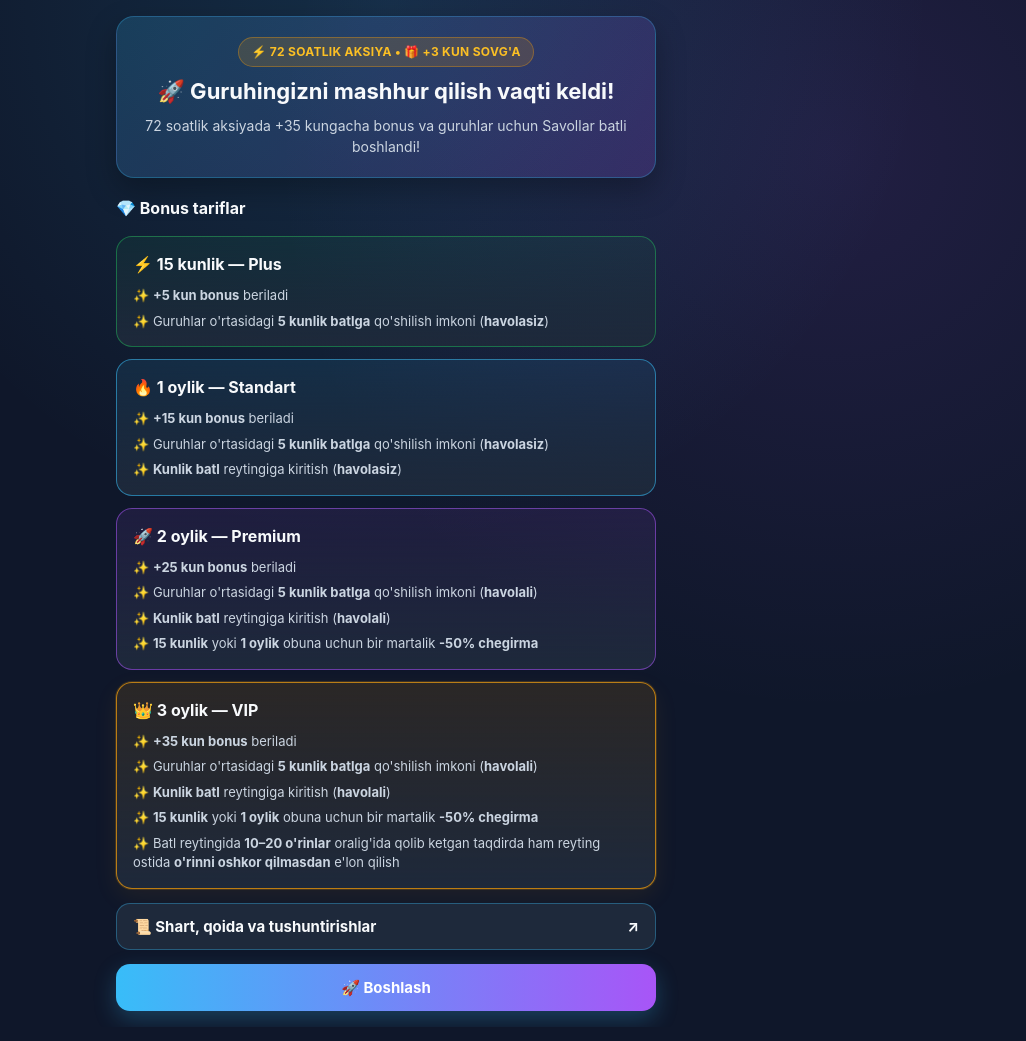
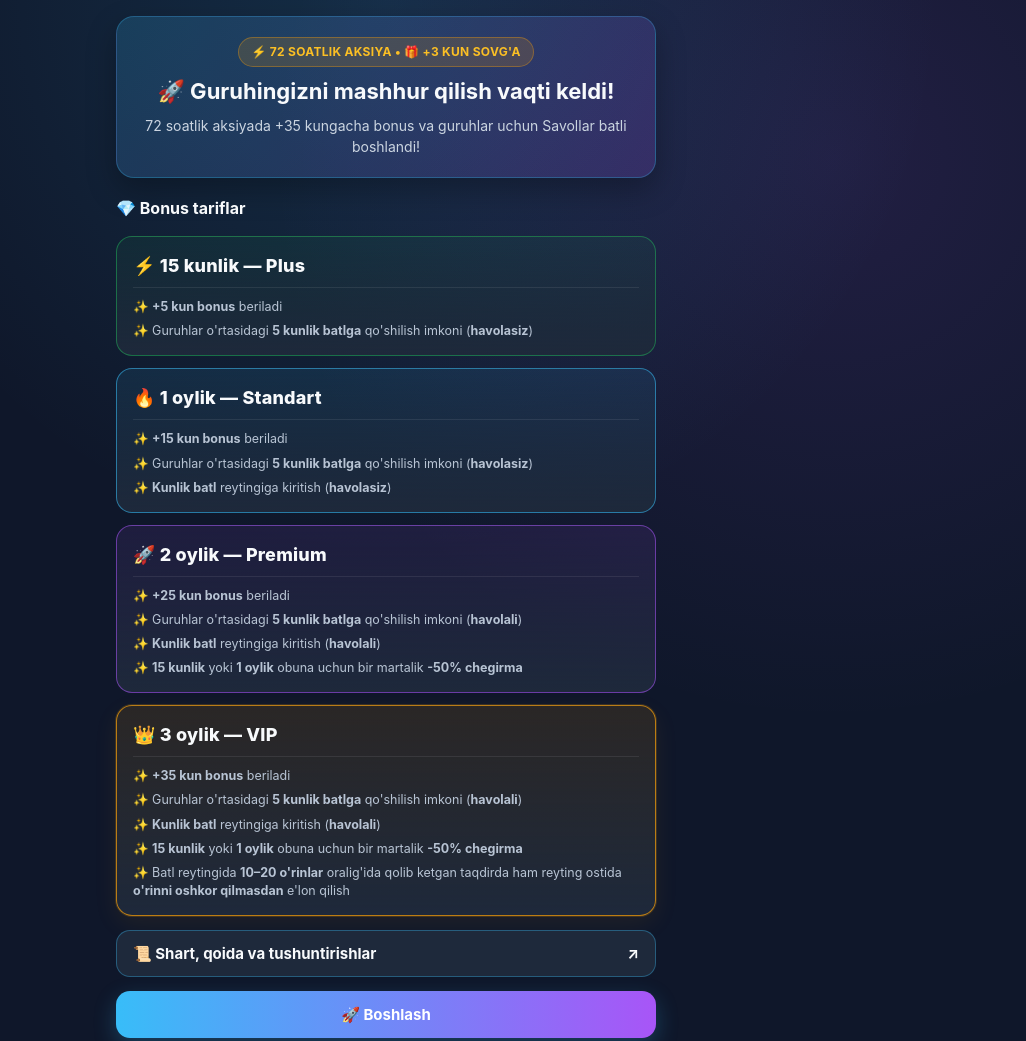
Before and after one commit to 17xolid-cyber/aksiya-miniapp, a plain HTML site: page index.html in a window 1280 px wide. Shown: the top 1041 px of the page, without its empty margins (254-1280 px from the left). Drawn offline with Linux system fonts and the light colour scheme.

Commit message:
Refactor index.html structure and styles

```diff
--- a/index.html
+++ b/index.html
@@ -131,18 +131,22 @@
       justify-content: space-between;
       gap: 10px;
       flex-wrap: wrap;
+      padding-bottom: 8px;
+      border-bottom: 1px solid rgba(255, 255, 255, 0.08);
     }
 
     .tariff-name {
-      font-size: 16px;
-      font-weight: 700;
+      font-size: 18px;
+      font-weight: 800;
+      letter-spacing: 0.2px;
       color: var(--text);
     }
 
     .tariff-list {
       list-style: none;
-      font-size: 13px;
-      color: #cbd5e1;
+      font-size: 12.5px;
+      line-height: 1.45;
+      color: #b8c4d4;
       display: flex;
       flex-direction: column;
       gap: 6px;
```
